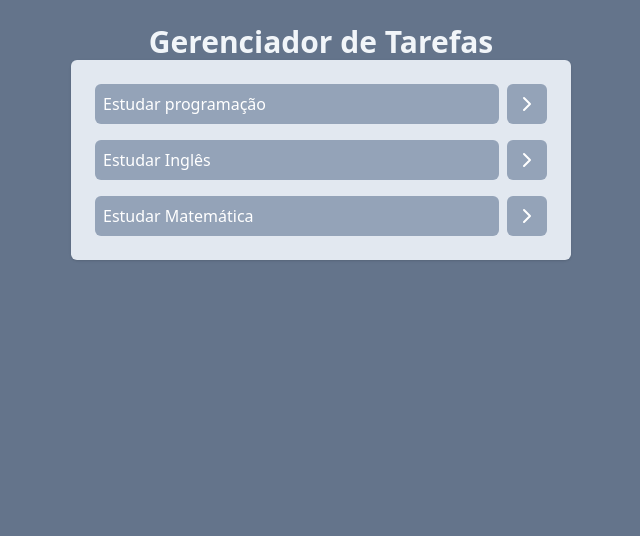
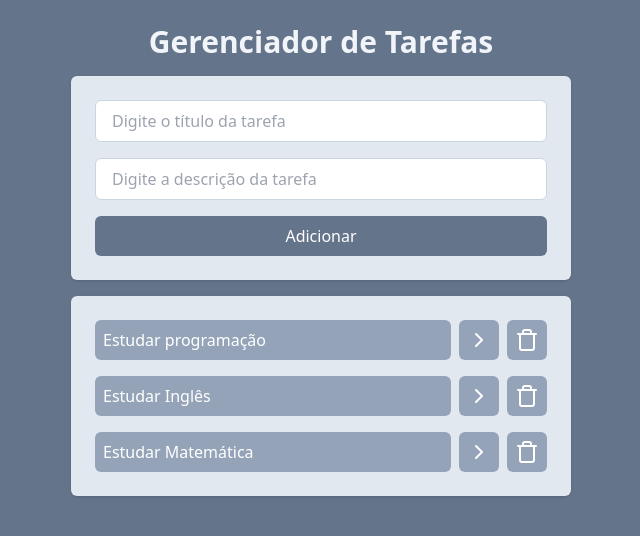
Before and after one commit to NataliaBento/curso-de-react, a React (Vite) app: page / in a window 1280 px wide. Shown: the top 536 px of the page, without its empty margins (319-959 px from the left). Built offline with nearby package versions, Linux system fonts and the light colour scheme.

Commit message:
feat: criacao de componentes

```diff
--- a/package.json
+++ b/package.json
@@ -13,7 +13,8 @@
     "curso-de-react": "file:",
     "lucide-react": "^0.473.0",
     "react": "^18.3.1",
-    "react-dom": "^18.3.1"
+    "react-dom": "^18.3.1",
+    "uuid": "^11.0.5"
   },
   "devDependencies": {
     "@eslint/js": "^9.9.0",
--- a/src/App.jsx
+++ b/src/App.jsx
@@ -1,6 +1,7 @@
 import { useState } from "react";
 import AddTask from "./componentes/AddTask";
 import Tasks from "./componentes/Tasks";
+import { v4 } from "uuid";
 
 function App() {
   const [tasks, setTasks] = useState([
@@ -25,14 +26,46 @@
       isCompleted: false,
     },
   ]);
+
+  function onTaskClick(taskId) {
+    const newTasks = tasks.map((task) => {
+      // PRECISO ATUALIZAR ESSA TAREFA
+      if (task.id == taskId) {
+        return { ...task, isCompleted: !task.isCompleted };
+      }
+      // NÃO PRECISO ATUALIZAR ESSA TAREFA
+      return task;
+    });
+    setTasks(newTasks);
+  }
+
+  function onDeleteTaskClick(taskId) {
+    const newTasks = tasks.filter((task) => task.id != taskId);
+    setTasks(newTasks);
+  }
+
+  function onAddTaskSubmit(title, description) {
+    const newTask = {
+      id: v4(),
+      title: title,
+      description,
+      isCompleted: false,
+    };
+    setTasks([...tasks, newTask]);
+  }
+
   return (
     <div className="w-screen h-screen bg-slate-500 flex justify-center p-6">
-      <div className="w-[500px]">
+      <div className="w-[500px] space-y-4">
         <h1 className="text-3xl text-slate-100 font-bold text-center">
           Gerenciador de Tarefas
         </h1>
-        <AddTask />
-        <Tasks tasks={tasks} />
+        <AddTask onAddTaskSubmit={onAddTaskSubmit} />
+        <Tasks
+          tasks={tasks}
+          onTaskClick={onTaskClick}
+          onDeleteTaskClick={onDeleteTaskClick}
+        />
       </div>
     </div>
   );
--- a/src/componentes/AddTask.jsx
+++ b/src/componentes/AddTask.jsx
@@ -1,7 +1,41 @@
-function AddTask(){
+import { useState } from "react";
 
-    <h1>Add Tasks</h1>
-
+function AddTask({ onAddTaskSubmit }) {
+  const [title, setTitle] = useState("");
+  const [description, setDescription] = useState("");
+  return (
+    <div className="space-y-4 p-6 bg-slate-200 rounded-md shadow flex flex-col">
+      <input
+        type="text"
+        placeholder="Digite o título da tarefa"
+        className="border border-slate-300 outline-slate-400 px-4 py-2 rounded-md"
+        value={title}
+        //SEMPRE QUE VC USAR JAVASCRIPT DENTRO DO RETURN É COM CHAVES A FUNÇÃO
+        onChange={(event) => setTitle(event.target.value)}
+      />
+      <input
+        type="text"
+        placeholder="Digite a descrição da tarefa"
+        className="border border-slate-300 outline-slate-400 px-4 py-2 rounded-md"
+        value={description}
+        onChange={(event) => setDescription(event.target.value)}
+      />
+      <button
+        onClick={() => {
+          //verificar se o título e a descrição estão preenchidos
+          if (!title.trim() || !description.trim()) {
+            return alert("Preencha o título e a descrição da tarefa.");
+          }
+          onAddTaskSubmit(title, description);
+          setTitle("");
+          setDescription("");
+        }}
+        className="bg-slate-500 text-white px-4 py-2 rounded-md"
+      >
+        Adicionar
+      </button>
+    </div>
+  );
 }
 
-export default AddTask
+export default AddTask;
--- a/src/componentes/Tasks.jsx
+++ b/src/componentes/Tasks.jsx
@@ -1,15 +1,26 @@
-import { ChevronRightIcon } from "lucide-react";
+import { ChevronRightIcon, TrashIcon } from "lucide-react";
 
-function Tasks(props) {
+function Tasks({ tasks, onTaskClick, onDeleteTaskClick }) {
   return (
     <ul className="space-y-4 p-6 bg-slate-200 rounded-md shadow">
-      {props.tasks.map((task) => (
+      {tasks.map((task) => (
         <li key={task.id} className="flex gap-2">
-          <button className="bg-slate-400 w-full text-left text-white p-2 rounded-md">
+          <button
+            onClick={() => onTaskClick(task.id)}
+            className={`bg-slate-400 w-full text-left text-white p-2 rounded-md ${
+              task.isCompleted && "line-through"
+            }`}
+          >
             {task.title}
           </button>
           <button className="bg-slate-400 p-2 rounded-md text-white">
             <ChevronRightIcon />
+          </button>
+          <button
+            onClick={() => onDeleteTaskClick(task.id)}
+            className="bg-slate-400 p-2 rounded-md text-white"
+          >
+            <TrashIcon />
           </button>
         </li>
       ))}
```
Also changed, not shown: 1 other file (tests, documents, lock files or other folders).
